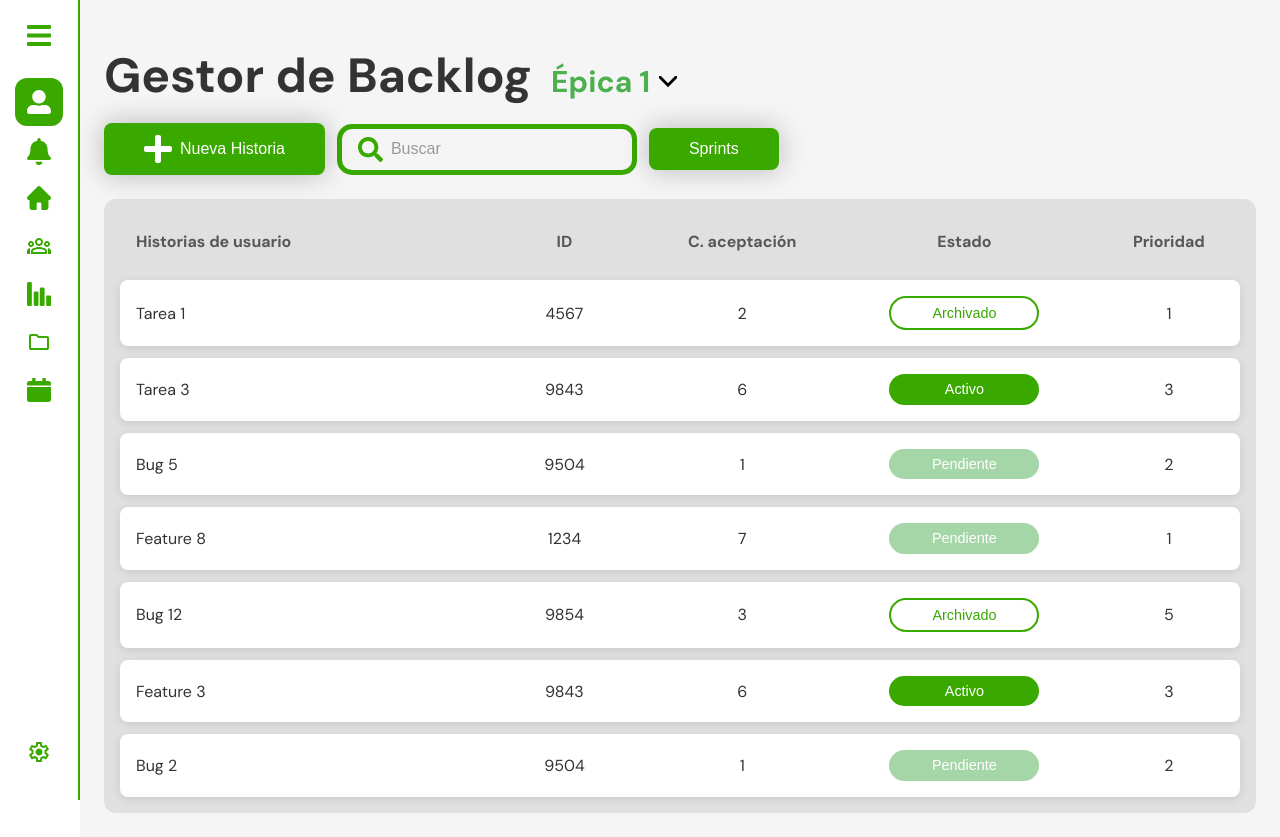
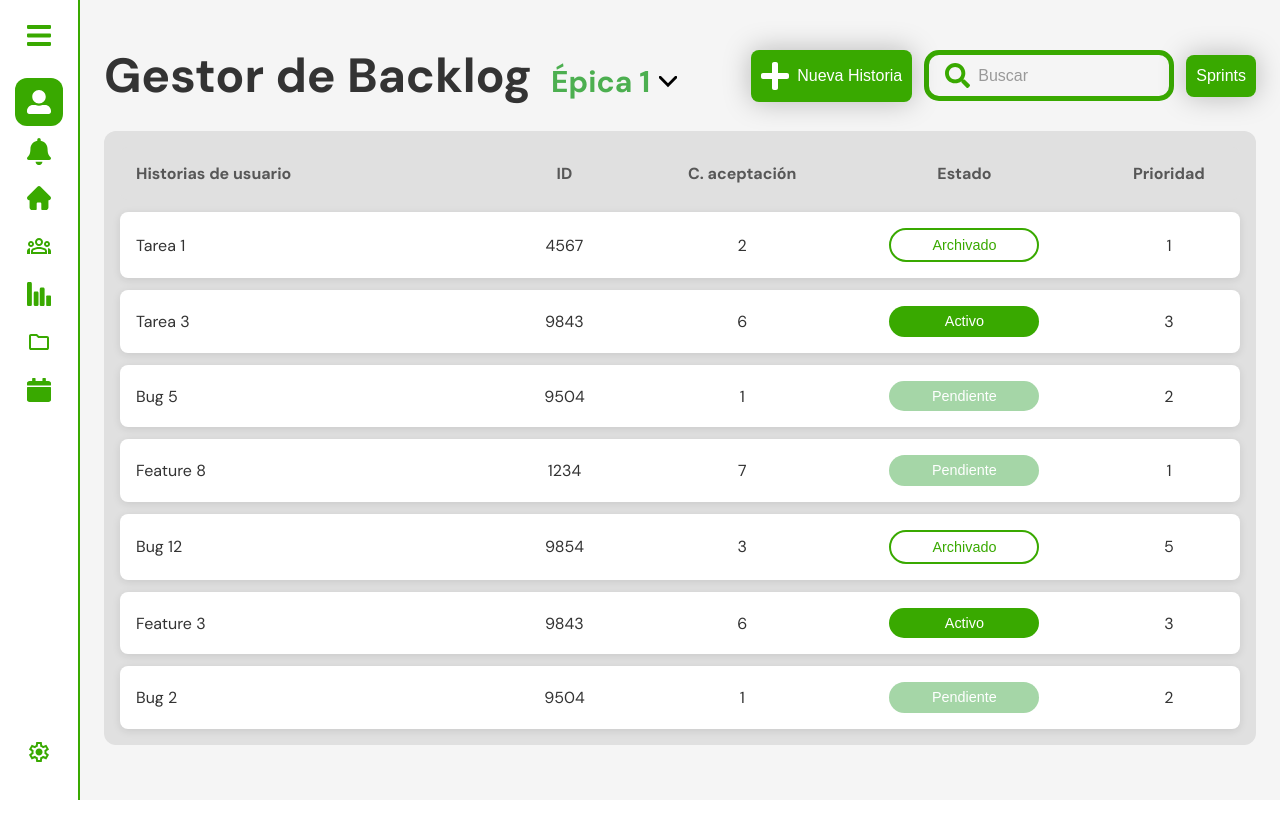
Before and after one commit to Macarorn/scrum-project-html, a plain HTML site: page index.html in a window 1280 px wide. After the commit the page ends 800 px from the top, so only its background shows below. Drawn offline with Linux system fonts and the light colour scheme.

Commit message:
wip buttons

```diff
--- a/css/style.css
+++ b/css/style.css
@@ -313,8 +313,8 @@
     font-size: 1rem;
     font-weight: 500;
     color: #fff;
-    padding-right: 40px;
-    padding-left: 40px;
+    padding-right: 10px;
+    padding-left: 10px;
     box-shadow: 0 0 27.2px rgba(0, 0, 0, 0.25);
     backdrop-filter: blur(5px);
     -webkit-backdrop-filter: blur(5px);
@@ -328,7 +328,7 @@
   .search {
     display: inline-flex;
     align-items: center;
-    width: 300px;
+    width: 250px;
     padding: 0.5rem 1rem;
     border: 5px solid #39A900;
     border-radius: 15px;
```
